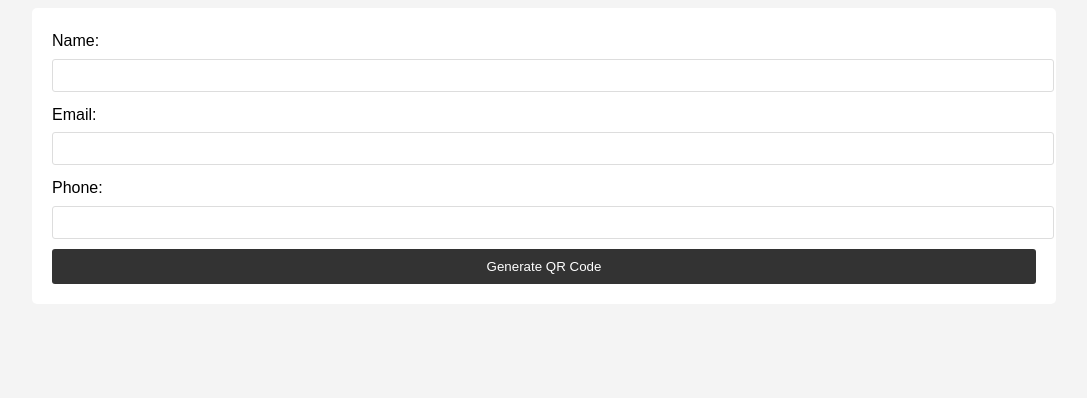
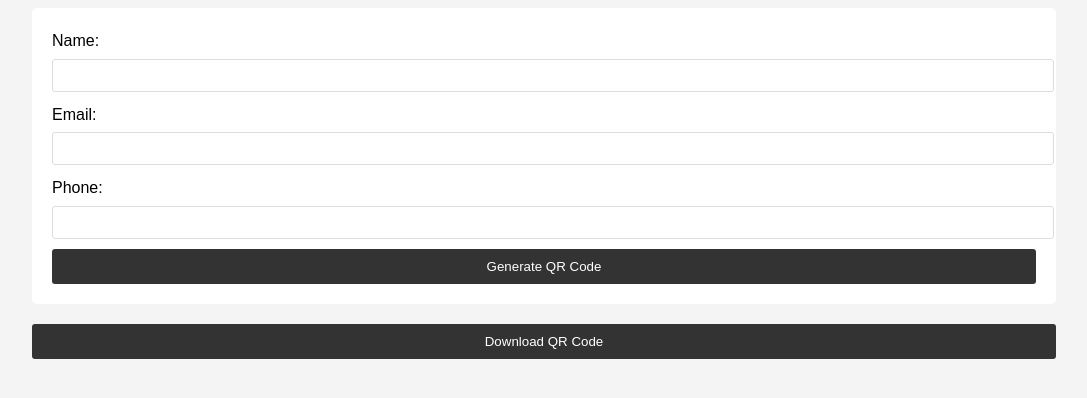
Before and after one commit to michaeljamesrojas/tool, a plain HTML site: page index.html in a window 1280 px wide. Shown: the part 106-504 px from the top of the page, without its empty margins (96-1183 px from the left). Drawn offline with nearby package versions, Linux system fonts and the light colour scheme.

Commit message:
add download button

```diff
--- a/index.html
+++ b/index.html
@@ -22,6 +22,19 @@
             <button type="submit">Generate QR Code</button>
         </form>
         <div id="qrcode"></div>
+        <button onclick="downloadQRCode()">Download QR Code</button>
+
+        <script>
+        function downloadQRCode() {
+            const personName = "John Doe"; // Replace with the actual name of the person
+            const qrCodeUrl = "https://example.com/qr-code.png"; // Replace with the actual URL of the QR code image
+
+            const link = document.createElement("a");
+            link.href = qrCodeUrl;
+            link.download = `${personName}.png`;
+            link.click();
+        }
+        </script>
     </div>
     <script src="https://cdn.jsdelivr.net/npm/qrcode-generator@1.4.4/qrcode.min.js"></script>
     <script src="script.js"></script>
```
